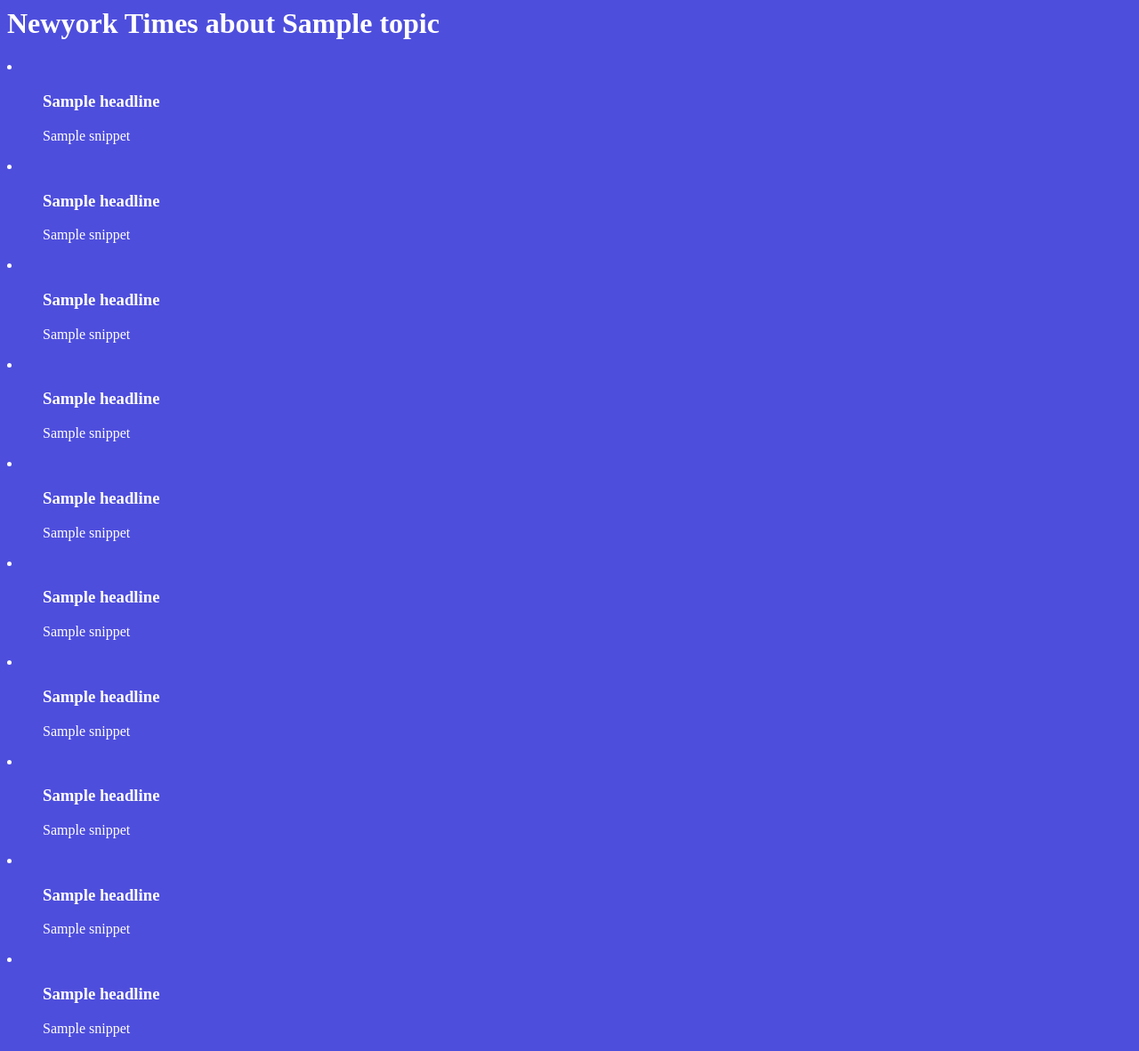
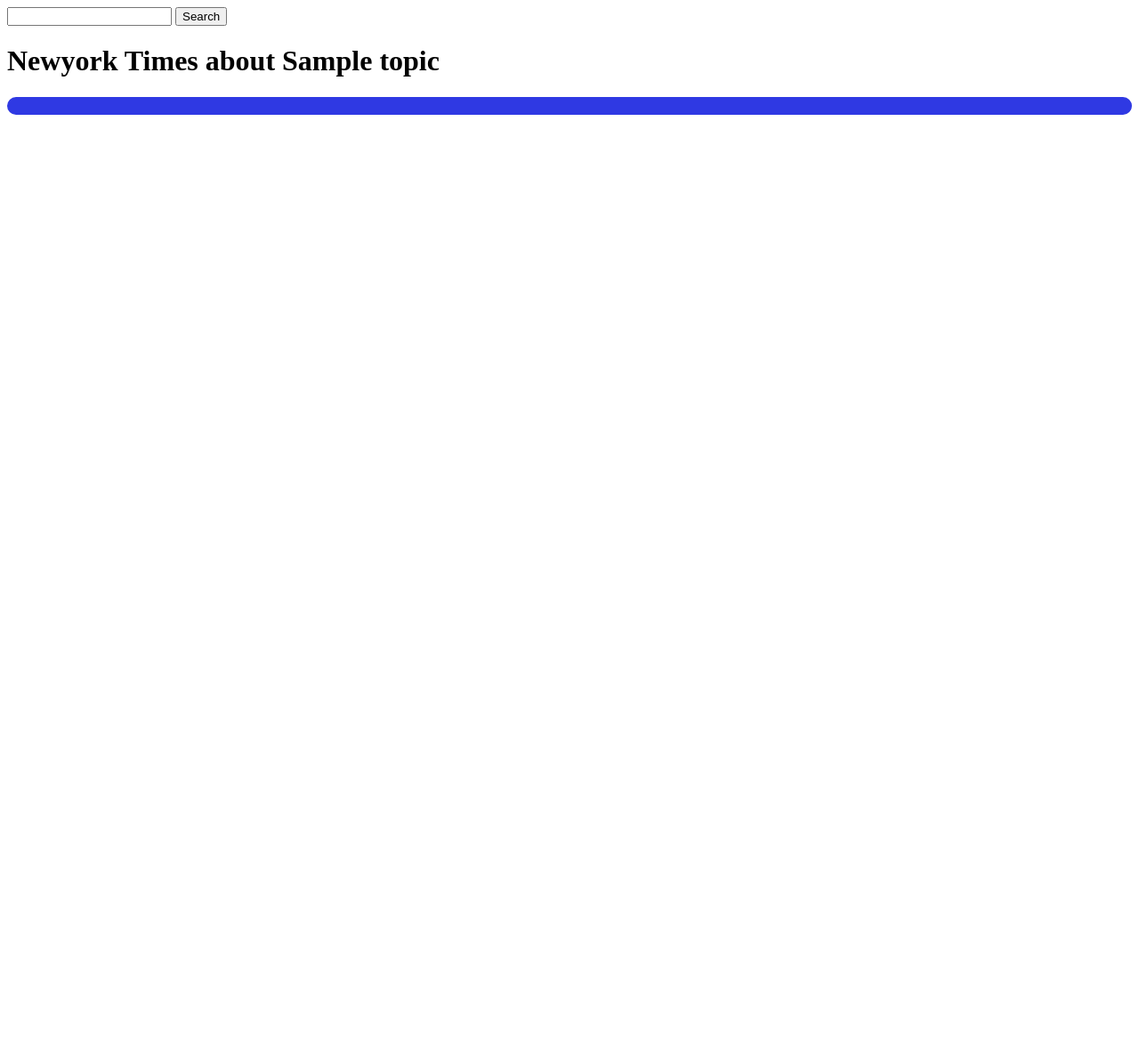
Before and after one commit to mounikaravi-hospet/flask-api-demo, a Flask app: template templates/index.html in a window 1280 px wide. Shown: the whole page at 89% size. After the commit the page ends 129 px from the top, so only its background shows below. Run offline with Flask 2, Linux system fonts and the light colour scheme; the template is opened without the code that fills it: most values are stand-ins (such as "Sample title", 1, 10 or a date in 2020).

Commit message:
production ready

```diff
--- a/app.py
+++ b/app.py
@@ -5,18 +5,22 @@ from nytapi import get_article_data
 app = flask.Flask(__name__)
 app.config["SEND_FILE_MAX_AGE_DEFAULT"] = 0
 
-@app.route("/")
+@app.route("/", methods = ["GET", "POST"])
 def main():
-    query_word = "Georgia"
-    article_data = get_article_data(query_word)
+    query = flask.request.form.get("query")
+    # query_word = "Trees"
+    headlines, snippet, length = get_article_data(query)
+
+
 
     # print(list(article_data))
 
     return flask.render_template(
         "index.html",
-        topic = query_word,
-        headlines = article_data["headlines"],
-        snippet = article_data["snippet"]
+        num_articles = length,
+        topic = query,
+        headlines = headlines,
+        snippet = snippet
     )
 
 app.run(
--- a/nytapi.py
+++ b/nytapi.py
@@ -1,15 +1,3 @@
-# import flask
-
-# app = flask.Flask(__name__)
-
-
-# @app.route("/")
-# def index():
-#     return flask.render_template("index.html")
-
-
-# app.run(debug=True)
-
 import requests
 import os
 from dotenv import find_dotenv, load_dotenv
@@ -31,25 +19,23 @@ def get_article_data(query):
     response = requests.get(BASE_URL, query_params)
     articles = response.json()["response"]["docs"]
 
-    def get_article_headline(article):
-        return article["headline"]["main"]
+    # def get_article_headline(article):
+    #     return article["headline"]["main"]
 
 
-    def get_article_snippet(article):
-        return article["snippet"]
+    # def get_article_snippet(article):
+    #     return article["snippet"]
 
-    headlines = map(get_article_headline, articles)
-    snippet = map(get_article_snippet, articles)
+    # headlines = map(get_article_headline, articles)
+    # snippet = map(get_article_snippet, articles)
+    headlines = []
+    snippets = []
 
-    return {
-        "headlines": list(headlines),
-        "snippet": list(snippet)
-    }
+    for article in articles:
+        headlines.append(article["headline"]["main"])
+        snippets.append(article["snippet"])
 
 
-
-
-
-# print(list(headlines))
-# for article in articles:
-#     print(article["headline"]["main"])
+    return headlines, snippets, len(headlines)
+        # "headlines": list(headlines),
+        # "snippet": list(snippet)
--- a/static/styles.css
+++ b/static/styles.css
@@ -1,7 +1,15 @@
-body {
-    background-color: rgb(78, 78, 221);
-    color: white
+
+.container{
+    display: grid;
+    grid-template-columns: auto auto auto;
+    border: 10px solid rgba(31, 31, 223, 0.849);
+    border-radius: 10px;
+    background: lightskyblue;
 }
-.container{
-    margin-bottom: auto;
+.articles{
+    /* background-color: rgba(255, 255, 255, 0.189); */
+    border: 1px solid rgba(0, 0, 0, 0.8);
+    padding: 20px;
+    font-size: 30px;
+    text-align: center;
 }
--- a/templates/index.html
+++ b/templates/index.html
@@ -5,19 +5,29 @@
 </head>
 
 <body>
-    <h1> Newyork Times about {{ topic }} </h1>
-    <div class="container">
-        {% for i in range(10) %}
-        <div class="articles">
-            <li>
-                <ul>
-                    <h3> {{ headlines[i] }} </h3>
-                    <p> {{ snippet[i] }} </p>
-                </ul>
-            </li>
+
+    <div class="form-container">
+        <form action="/" method="post">
+            <input type="text" name="query">
+            <button type="submit">Search</button>
+        </form>
+    </div>
+
+    {% if topic %}
+        <h1> Newyork Times about {{ topic | capitalize }} </h1>
+        <div class="container">
+            {% for i in range(num_articles) %}
+            <div class="articles">
+                <h4> {{ headlines[i] }} </h4>
+                <p> {{ snippet[i] }} </p>
+            </div>
+            {% endfor %}
         </div>
-        {% endfor %}
-    </div>
+    {% endif %}
+
+
+
+
 </body>
 
 </html>
```
